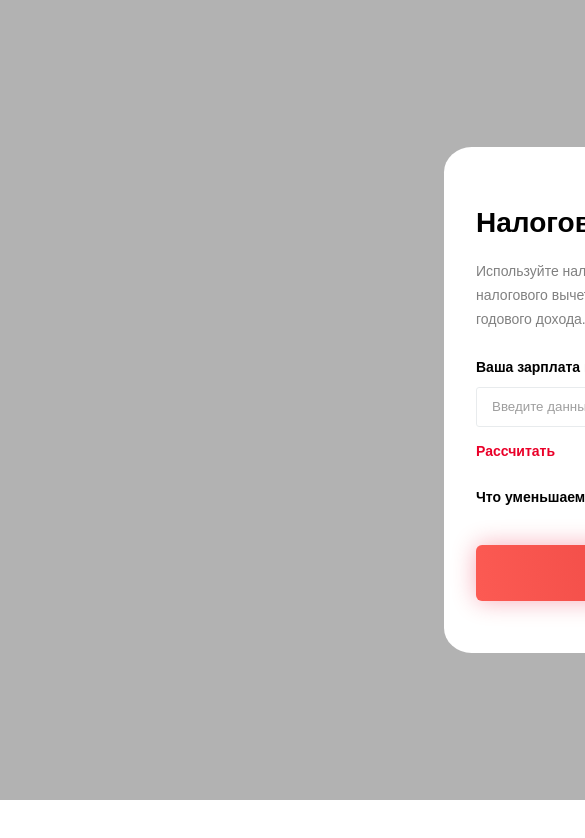
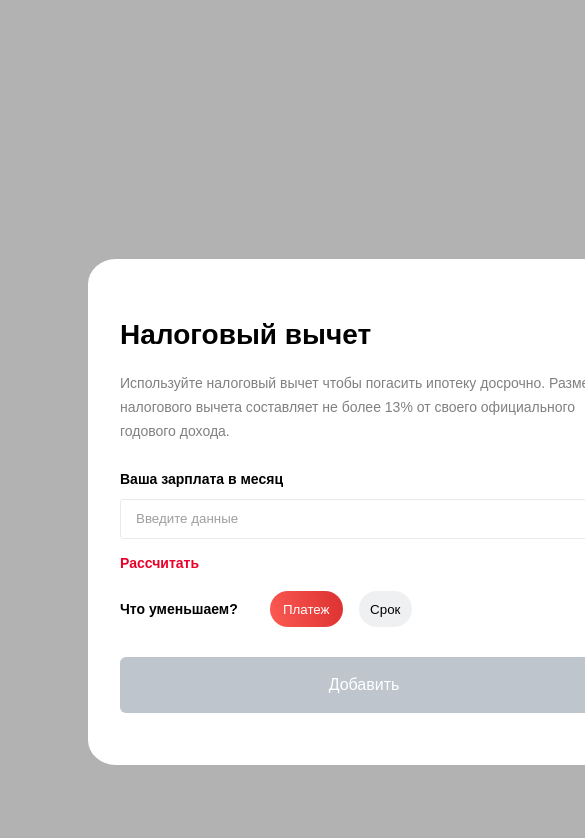
Before and after one commit to Tenzzskiy/OUTDIG2, a React (Create React App) app: page /PopApp in a window 390 px wide. Shown: the top 838 px of the page, 585 px wide, since content can reach past the window. Built offline with nearby package versions, Linux system fonts and the light colour scheme.

Commit message:
finish without checkbox(last warning) also need to fix input

```diff
--- a/src/components/pop_app/pop_app.js
+++ b/src/components/pop_app/pop_app.js
@@ -17,7 +17,9 @@ export class PopApp extends React.Component {
                 item_4_style: s.item_4,
                 input_error:s.input_error_description_0,
                 PopApp_work_path:"/PopApp",
-                currentValue: 0
+                currentValue: 0,
+                AddButtonStyle: s.item_7_error,
+
             }
     }
 
@@ -46,6 +48,12 @@ export class PopApp extends React.Component {
         this.state.newInputText = newText;
     }
 
+    turnActiveButton_3 = () =>{
+        this.setState({
+            AddButtonStyle: s.item_7
+        })
+    }
+
 
     render() {
         let inputText = React.createRef();
@@ -55,6 +63,7 @@ export class PopApp extends React.Component {
             this.setState({
                 newInputText: text ,
                 input_error:s.input_error_description_0,
+                PopApp_work_path:"/PopApp"
 
             })
             console.log(text);
@@ -109,10 +118,10 @@ export class PopApp extends React.Component {
                             </div>
                             <div className={s.item_3}>Ваша зарплата в месяц</div>
                             <div className={this.state.item_4_style}>
-                                <input type="text" placeholder="Введите данные" autoFocus ref={inputText} onChange={onInputChange}/>
+                                <input type="text" placeholder="Введите данные" autoFocus ref={inputText} onChange={onInputChange}  />
                                 <div className={this.state.input_error}>Поле обязательно для заполнения или вы ввели неккоректный формат </div>
                             </div>
-                            <NavLink to={this.state.PopApp_work_path} className={s.item_5} >Рассчитать</NavLink>
+                            <NavLink to={this.state.PopApp_work_path} className={s.item_5} onClick={this.turnActiveButton_3} >Рассчитать</NavLink>
                             {/*=>>>>*/}
 
                             <Route path='/PopApp/Work' render={ () =>  <Work  InputCurrentValue={this.state.currentValue}/>}/>
@@ -129,7 +138,7 @@ export class PopApp extends React.Component {
                                     <button className={s.button_2} onClick={this.turnActiveButton_2}>Срок</button>
                                 </div>
                             </div>
-                            <div className={s.item_7}>
+                            <div className={this.state.AddButtonStyle}>
                                 <button>Добавить</button>
                             </div>
 
--- a/src/components/pop_app/pop_app.module.css
+++ b/src/components/pop_app/pop_app.module.css
@@ -7,6 +7,13 @@
     text-align: center;
 
 }
+@media (max-width: 768px) {
+    .container{
+        min-height: 1024px;
+        min-width: 728px;
+    }
+
+}
 
 .modal{
     max-width: 552px;
@@ -14,6 +21,18 @@
     border-radius: 5%;
     background-color: white;
     margin: 0 auto;
+
+}
+@media (max-width: 330px) {
+    .modal{
+        min-height: 100%;
+        min-width: 100%;
+    }
+    .container{
+        background-color: white;
+        align-items: start;
+        text-align: start;
+    }
 
 }
 .modal__container{
@@ -202,6 +221,14 @@ display: flex;
     text-align: center;
 
 }
+.item_7_error{
+    display: flex;
+    min-width: 100%;
+    justify-content: center;
+    align-items: center;
+    text-align: center;
+
+}
 .item_7 button{
     background: linear-gradient(255.35deg, #DC3131 0.83%, rgba(255, 79, 79, 0) 108.93%), #FF5E56;
     box-shadow: 0 0 24px rgba(234, 0, 41, 0.33);
@@ -217,8 +244,23 @@ display: flex;
     font-weight: 500;
     font-size: 16px;
     line-height: 24px;
+}
+.item_7_error button{
+    background: #BEC5CC;
+    border-radius: 6px;
+    color: white;
+    min-width: 100%;
+    min-height: 56px;
+    outline: none;
+    border: 0;
+    text-decoration: none;
+    font-family: Lab Grotesque,sans-serif;
+    font-style: normal;
+    font-weight: 500;
+    font-size: 16px;
+    line-height: 24px;
+}
 
-}
 .item_7 button:hover{
     background: #EA0029;
     transition: 500ms;
--- a/src/components/pop_app/work/checkbox/check_box.js
+++ b/src/components/pop_app/work/checkbox/check_box.js
@@ -17,30 +17,31 @@ import s from './check_box.module.css'
 
 export const CheckBox = (props) => {
 
-    let state ={
-        currentValue: props.InputCurrentValue,
-         taxInfo: [
+//     let state ={
+//         currentValue: props.InputCurrentValue,
+//          taxInfo: [
+//
+//          ],
+//         lastIdValue: {
+//
+//         }
+//
+//     }
+//     function LeastRange(){
+//         let tax = (state.currentValue*12)*0.13;
+//         let result = 260000;
+//         let each =Math.trunc( 260000 / tax );
+//         console.log(each);
+//         for( let i =1 ; i<=each;i++){
+//             result = result - tax;
+//             state.taxInfo.push({current: tax, id:i })
+//
+//     }
+//         state.taxInfo.push({current: result, id:state.taxInfo.length + 1  })
+//     }
+// LeastRange();
+//     console.log(state.taxInfo);
 
-         ],
-        lastIdValue: {
-
-        }
-
-    }
-    function LeastRange(){
-        let tax = (state.currentValue*12)*0.13;
-        let result = 260000;
-        let each =Math.trunc( 260000 / tax );
-        console.log(each);
-        for( let i =1 ; i<=each;i++){
-            result = result - tax;
-            state.taxInfo.push({current: tax, id:i })
-
-    }
-        state.taxInfo.push({current: result, id:state.taxInfo.length + 1  })
-    }
-LeastRange();
-    console.log(state.taxInfo);
 
     return(
 
@@ -48,8 +49,8 @@ LeastRange();
             <div className={s.checkbox_item}>
                 <input className={s.checkbox_input} type="checkbox" id="checkbox_1" />
                 <label className={s.checkbox_label} htmlFor="checkbox_1" >
-                    <div className={s.checkbox_label_item_1}>{state.taxInfo.current} </div>
-                    <div className={s.checkbox_label_item_2}> в {state.taxInfo.id}-ий год</div>
+                    <div className={s.checkbox_label_item_1}>{props.current} </div>
+                    <div className={s.checkbox_label_item_2}> в {props.name}-{props.WordID} год</div>
                 </label>
             </div>
         </div>
--- a/src/components/pop_app/work/checkbox/check_box.module.css
+++ b/src/components/pop_app/work/checkbox/check_box.module.css
@@ -11,6 +11,7 @@
     flex-direction: column;
     align-items: flex-start;
     position: relative;
+    max-height: 57px;
 }
 .work_flex{
     display: flex;
@@ -29,7 +30,7 @@
 }
 
 
-.checkbox_item:last-child{
+.checkbox_flex:last-child{
     margin-bottom: 20px;
 }
 
--- a/src/components/pop_app/work/work.js
+++ b/src/components/pop_app/work/work.js
@@ -2,21 +2,75 @@ import React from "react";
 import s from './checkbox/check_box.module.css'
 import {CheckBox} from "./checkbox/check_box";
 
-export class Work extends React.Component{
-constructor(props) {
-    super(props);
-    this.state ={
-        currentValue: props.InputCurrentValue
-    }
-}
 
 
-    render(){
+    // const LeastRange = () =>{
+    //     let tax = (this.state.currentValue*12)*0.13;
+    //     let result = 260000;
+    //     let each =Math.trunc( 260000 / tax );
+    //     console.log(each);
+    //     for( let i =1 ; i<=each;i++){
+    //         result = result - tax;
+    //         this.state.taxInfo.push({current: tax, id:i })
+    //
+    //     }
+    //     this.state.taxInfo.push({current: result, id:this.state.taxInfo.length + 1  })
+    // }
+    //
+    // console.log(this.state.taxInfo);
+    // LeastRange();
+    // LeastRange();
+
+
+export const Work = (props) =>{
+   let state ={
+        currentValue: props.InputCurrentValue,
+         taxInfo: [
+
+         ],
+        lastIdValue: {
+
+        }
+
+    }
+
+
+
+     function LeastRange (){
+        let tax = (state.currentValue*12)*0.13;
+        let result = 260000;
+        let each =Math.trunc( 260000 / tax );
+        console.log(each);
+        for( let i =1 ; i<=each;i++){
+            result = result - tax;
+
+            if (i === 2 ){
+                state.taxInfo.push({current: tax, name:i,id:i, WordID:'ой' })
+            }else if (i === 3 ){
+                state.taxInfo.push({current: tax, name:i,id:i, WordID:'ий' })
+            } else {
+                state.taxInfo.push({current: tax, name:i,id:i, WordID:'ый' })
+            }
+        }
+        state.taxInfo.push({current: result, name:state.taxInfo.length + 1, id:state.taxInfo.length + 1 ,WordID: ' ый' })
+    }
+    LeastRange ();
+    console.log(state.taxInfo);
+
+    const elements = state.taxInfo.map( item => {
+        const {id,...itemProps} = item;
+        return(
+            <CheckBox key={id} {...itemProps} />
+        )
+    })
+
+
         return(
             <div className={s.work_flex}>
                 <div className={s.checkbox_title}>Итого можете внести в качестве досрочных: </div>
-                <CheckBox InputCurrentValue={this.state.currentValue} />
+
+                {elements}
             </div>
         )
-    }
+
 }
--- a/src/components/start__screen/start_screen.module.css
+++ b/src/components/start__screen/start_screen.module.css
@@ -13,3 +13,18 @@ body{
     border: 0;
     text-decoration: none;
 }
+
+@media (max-width: 768px) {
+    .container{
+        min-height: 1024px;
+        min-width: 728px;
+    }
+
+}
+@media (max-width: 330px) {
+    .container{
+        min-height: 568px;
+        min-width: 320px;
+    }
+
+}
```
